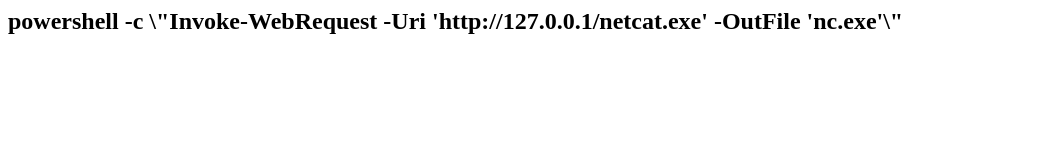
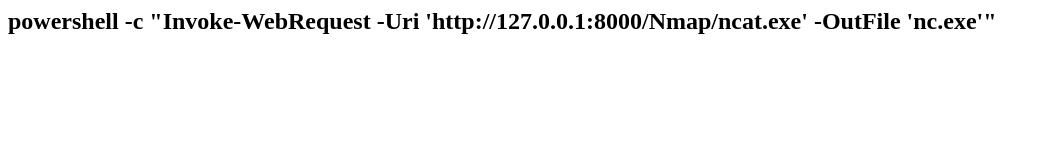
Before and after one commit to Jesus-c-dot/aa, a plain HTML site: page index.html in a window 1280 px wide. Shown: the whole page, without its empty margins (0-1049 px from the left). Drawn offline with Linux system fonts and the light colour scheme.

Commit message:
Update index.html

```diff
--- a/index.html
+++ b/index.html
@@ -6,7 +6,7 @@
 </head>
 <body>
 
-    <h2>powershell -c \"Invoke-WebRequest -Uri 'http://127.0.0.1/netcat.exe' -OutFile 'nc.exe'\"</h2>
+    <h2>powershell -c "Invoke-WebRequest -Uri 'http://127.0.0.1:8000/Nmap/ncat.exe' -OutFile 'nc.exe'"</h2>
 
 </body>
 </html>
```
